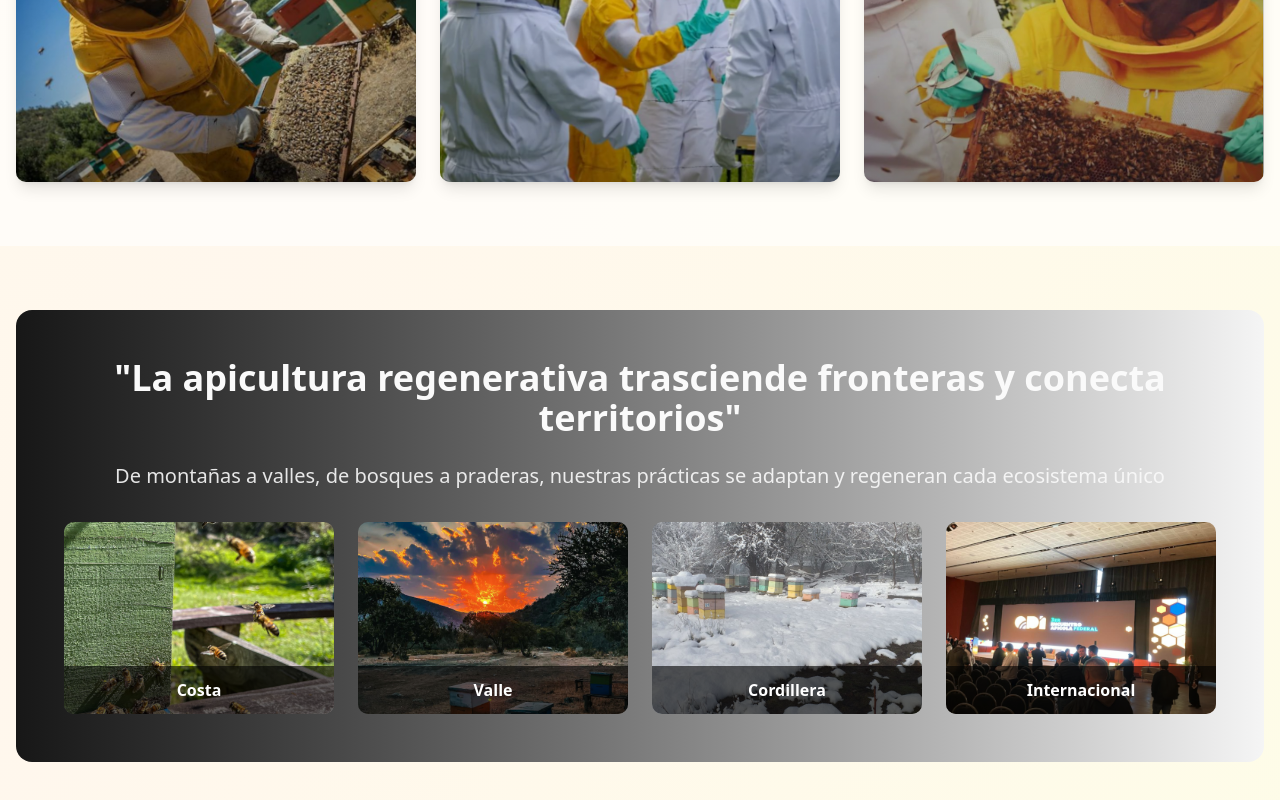
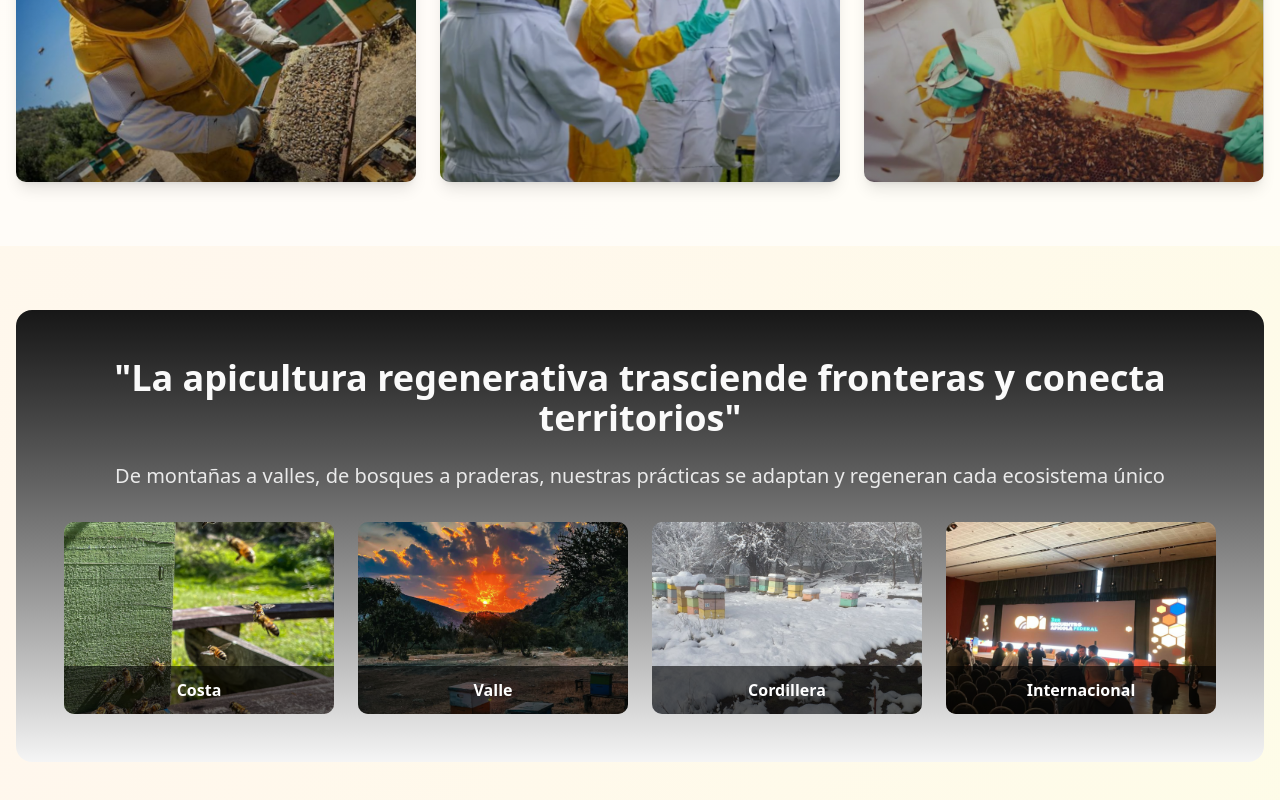
Before and after one commit to pjuarezm-dev/red-anr, a React (Vite) app in the folder red-anr/: page / in a window 1280 px wide. Shown: the part 1991-2791 px from the top of the page. Built offline with nearby package versions, Linux system fonts and the light colour scheme.

Commit message:
Ajuste de gradiente de sección de territorio

```diff
--- a/red-anr/src/components/sections/TerritoriesSection.tsx
+++ b/red-anr/src/components/sections/TerritoriesSection.tsx
@@ -4,7 +4,7 @@ export const TerritoriesSection = () => {
   return (
     <section className="py-16 px-4">
       <div className="container mx-auto">
-        <div className="bg-gradient-to-r from-primary to-accent rounded-2xl p-12 text-primary-foreground text-center">
+        <div className="bg-gradient-to-b from-primary to-accent rounded-2xl p-12 text-primary-foreground text-center">
           <h3 className="text-4xl font-bold mb-6 font-dancing">
             "La apicultura regenerativa trasciende fronteras y conecta territorios"
           </h3>
```
